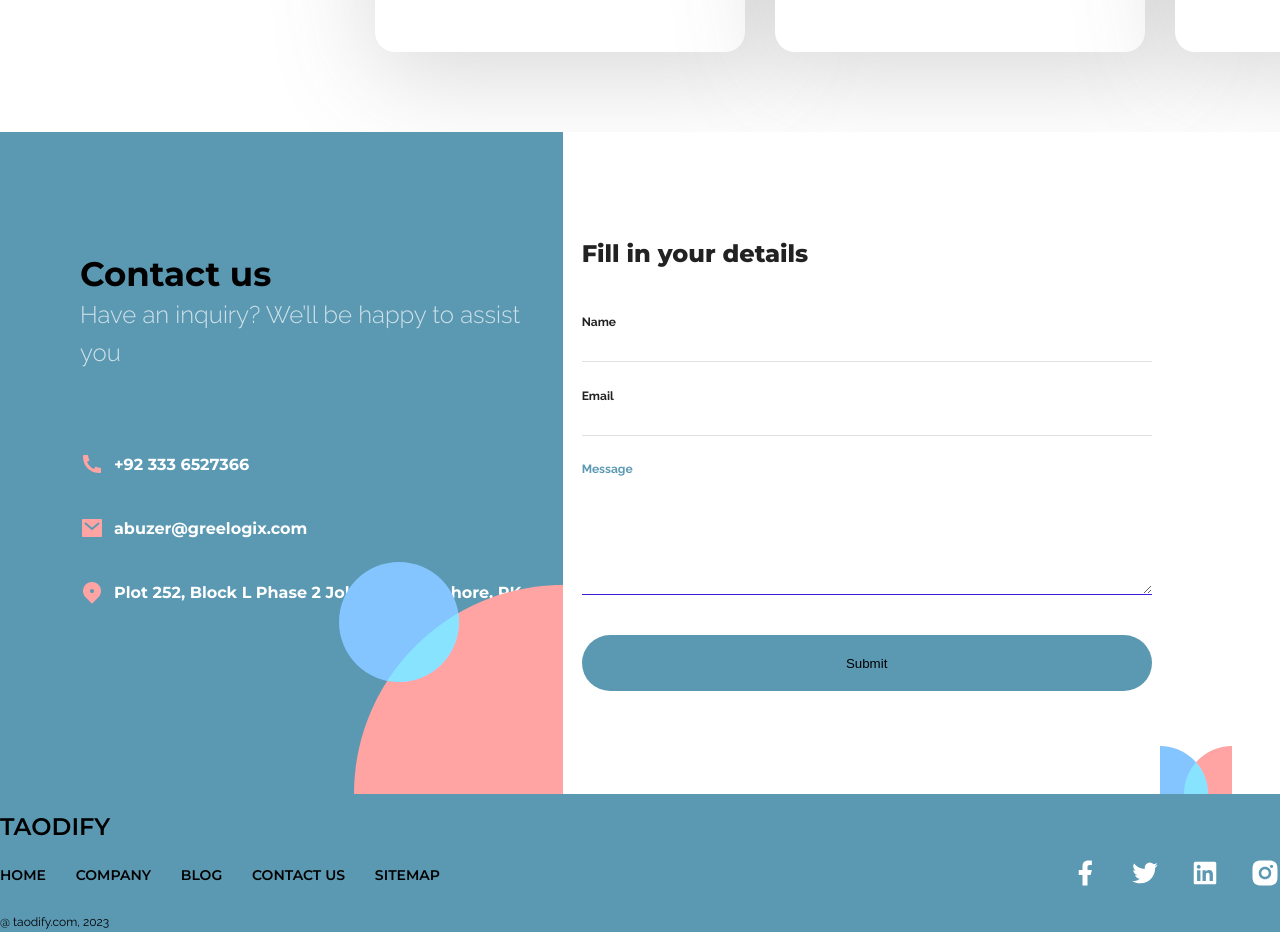
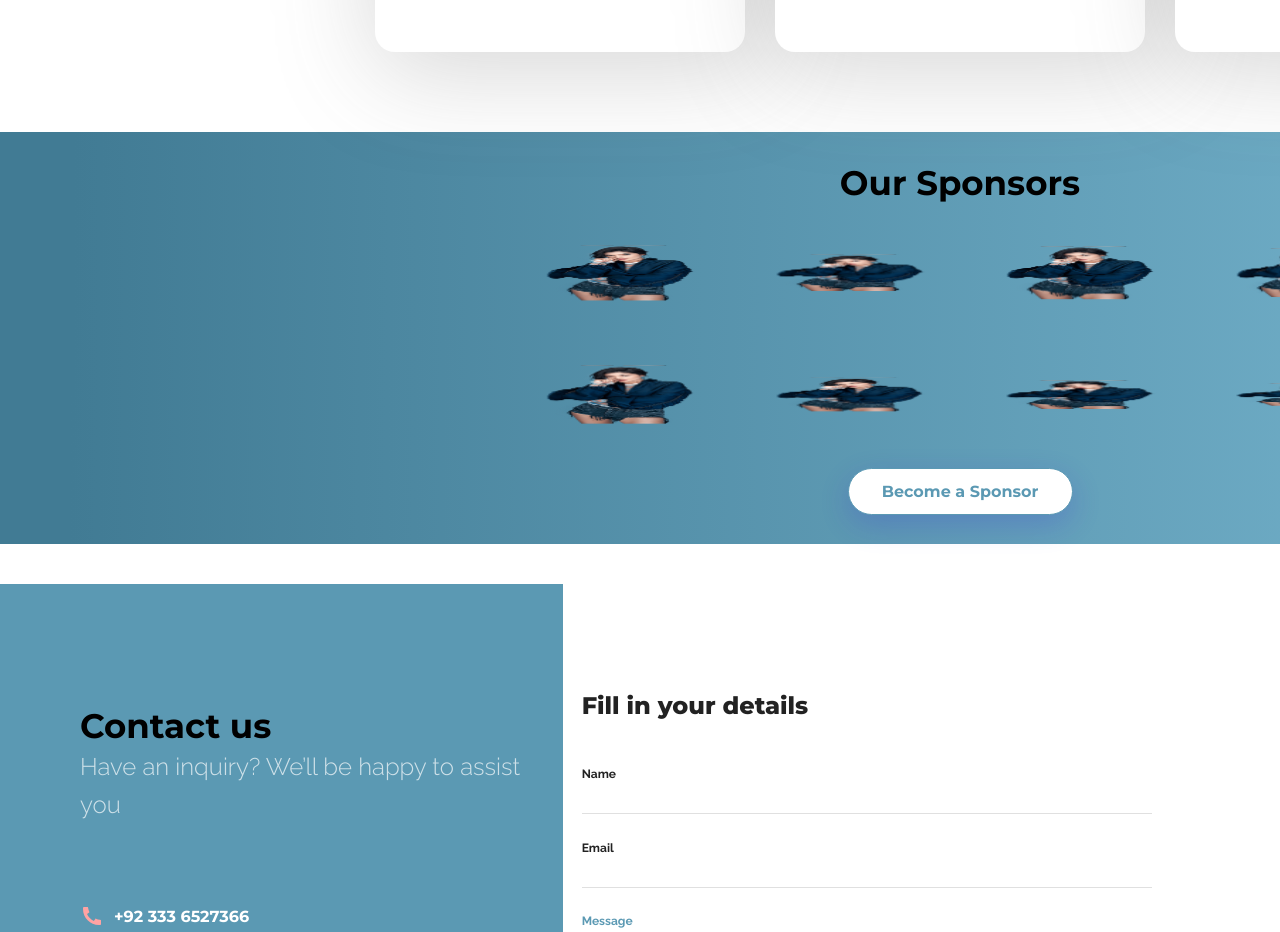
Before and after one commit to taodemy/taotify-website, a Next.js app: page / in a window 1280 px wide. Shown: the part 4360-5292 px from the top of the page. Built offline with nearby package versions, Linux system fonts and the light colour scheme.

Commit message:
fix: forgot to add component into page index

```diff
--- a/src/pages/index.tsx
+++ b/src/pages/index.tsx
@@ -8,6 +8,7 @@ import HeroTwo from "@/components/HeroTwo";
 import style from "./index.module.scss"
 import HeroFirst from "@/components/HeroFirst";
 import GetStarted from "@/components/GetStarted/index";
+import Sponsor from "@/components/Sponsor";
 
 export default function Home() {
   return (
@@ -26,6 +27,7 @@ export default function Home() {
         <GetStarted />
         <Singers />
         <PriceTier />
+        <Sponsor />
         <Footer />
       </main>
     </>
```
